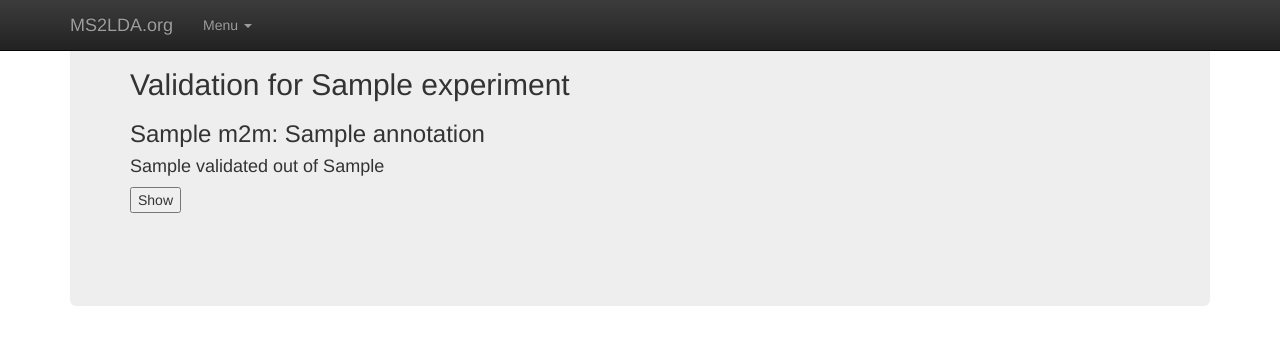
After one commit to glasgowcompbio/ms2ldaviz, a Django app: template ms2ldaviz/templates/basicviz/validation.html in a window 1280 px wide. The commit adds this page. Shown: the top 345 px of the page. Run offline with Django 3.2, Linux system fonts and the light colour scheme; tables that the repository leaves empty hold one stand-in row (values such as "Sample post"); the template is opened without the code that fills it: values that come from a table or form of the project are taken from there, most other values are stand-ins (such as "Sample title", 1, 10 or a date in 2020); some libraries are stand-ins or nearby versions.

Commit message:
added a validation page for justin to look at

```diff
--- a/ms2ldaviz/basicviz/models.py
+++ b/ms2ldaviz/basicviz/models.py
@@ -74,7 +74,7 @@ class Mass2Motif(models.Model):
 		if 'annotation' in md:
 			return md['annotation']
 		else:
-			return ""
+			return None
 
 	annotation = property(get_annotation)
 
@@ -93,6 +93,7 @@ class DocumentMass2Motif(models.Model):
 	document = models.ForeignKey(Document)
 	mass2motif = models.ForeignKey(Mass2Motif)
 	probability = models.FloatField()
+	validated = models.NullBooleanField()
 
 	def __unicode__(self):
 		return str(self.probability)
--- a/ms2ldaviz/basicviz/urls.py
+++ b/ms2ldaviz/basicviz/urls.py
@@ -17,4 +17,6 @@ urlpatterns = patterns('',
 		url(r'^view_mass2motifs/(?P<experiment_id>\w+)/$',views.view_mass2motifs,name='view_mass2motifs'),
 		url(r'^document_pca/(?P<experiment_id>\w+)/$',views.document_pca,name='document_pca'),
 		url(r'^get_pca_data/(?P<experiment_id>\w+)/$',views.get_pca_data,name='get_pca_data'),
+		url(r'^validation/(?P<experiment_id>\w+)/$',views.validation,name='validation'),
+		url(r'^toggle_dm2m/(?P<experiment_id>\w+)/(?P<dm2m_id>\w+)/$',views.toggle_dm2m,name='toggle_dm2m'),
         )
--- a/ms2ldaviz/templates/basicviz/basicviz.html
+++ b/ms2ldaviz/templates/basicviz/basicviz.html
@@ -17,6 +17,7 @@
     <a href="/basicviz/view_mass2motifs/{{experiment.id}}" class="btn btn-xs btn-success" role="button">Show Mass2Motifs</a>
     <a href="/basicviz/start_annotated_viz/{{experiment.id}}" class = "btn btn-xs btn-warning" role="button">Start visualisation with just annotated molecules</a>
     <a href="/basicviz/document_pca/{{experiment.id}}" class = "btn btn-xs btn-success" role="button">Document PCA</a>
+    <a href="/basicviz/validation/{{experiment.id}}" class="btn btn-xs btn-primary" role="button">Validate (for Justin)</a>
     </td></tr>
 {% endfor %}
 </ul>
--- /dev/null
+++ b/ms2ldaviz/templates/basicviz/validation.html
@@ -0,0 +1,32 @@
+{% extends 'base.html' %}
+
+<html>
+
+{% block title %}Experiment: {{experiment.name}}{% endblock %}
+
+{% block body_block %}
+<h2>Validation for {{experiment.name}}</h2>
+
+{% for m2m,count in annotated_mass2motifs %}
+	<h3>{{m2m.name}}: {{m2m.annotation}}</h3>
+	<h4>{{count.1}} validated out of {{count.0}}</h4>
+	<button data-toggle="collapse" data-target="#{{m2m.id}}">Show</button>
+
+	<div id="{{m2m.id}}" class="collapse">
+		<table class="table">
+		<tr><th>Name</th><th>Probability</th><th width=200px>Annotation</th><th>Image</th><th>link</th><th>Validated?</th></tr>
+			{% for doc in m2m.documentmass2motif_set.all %}
+				{% if doc.probability > 0.1 %}
+				<tr><td>{{doc.document.name}}</td><td>{{doc.probability}}</td><td>{{doc.document.annotation}}</td>
+				<td><img src="http://www.chemspider.com/ImagesHandler.ashx?id={{doc.document.csid}}"></td>
+				<td><a href="http://www.chemspider.com/Chemical-Structure.{{doc.document.csid}}.html" target=new>ChemSpider</a></td>
+				<td>{% if doc.validated %}<b>Yes</b>{% else %}No{% endif %}&nbsp;<a href="/basicviz/toggle_dm2m/{{experiment.id}}/{{doc.id}}" class="btn btn-xs btn-default" role="button">toggle</a></td>
+				</tr>
+				{% endif %}
+		{% endfor %}
+		</table>
+	</div>
+	<p>&nbsp;</p>
+{% endfor %}
+
+{% endblock %}
```
Also changed, not shown: ms2ldaviz/basicviz/views.py (+31 -0 lines), ms2ldaviz/basicviz/migrations/0015_documentmass2motif_validated.py (added).
